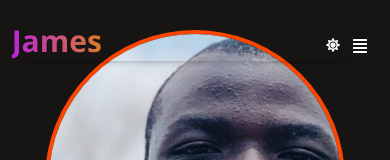
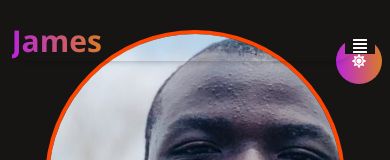
Before and after one commit to jexzyjames/portfolio, a React (Create React App) app: page / in a window 390 px wide. Shown: the top 160 px of the page. Built offline with nearby package versions, Linux system fonts and the light colour scheme.

Commit message:
Refactor App.css with improved theme styling

```diff
--- a/src/App.css
+++ b/src/App.css
@@ -68,15 +68,18 @@ input[type="number"]::-webkit-inner-spin-button {
 .lighted{
     display: none;
 }
-.theme {
+
+    .theme {
+    align-items: center;
     display: flex;
+    font-size: 14px;
     justify-content: flex-end;
     position: fixed;
-    top:50px;
-    right:50px ;
-    align-items: center;
-    cursor: pointer !important;
-    font-size: 14px;
+    right: 1%;
+    top: 50px;
+    background: linear-gradient(267deg,#da7c25 .36%,#b923e1 102.06%);
+    padding: 1rem;
+    border-radius: 100%;
 }
 .sun, .moon{
     cursor: pointer !important;
@@ -84,7 +87,7 @@ input[type="number"]::-webkit-inner-spin-button {
 @media screen and (max-width:1200px){
     .theme{
         top:50px;
-        right:20px;
+        right:1%;
         /* margin-left: 20px; */
     }
 }
@@ -111,7 +114,7 @@ input[type="number"]::-webkit-inner-spin-button {
         justify-content: flex-end;
         position: fixed;
         top: 38px;
-        right:50px ;
+        right:2% ;
         z-index: 120;
         align-items: center;
         cursor: pointer !important;
```
